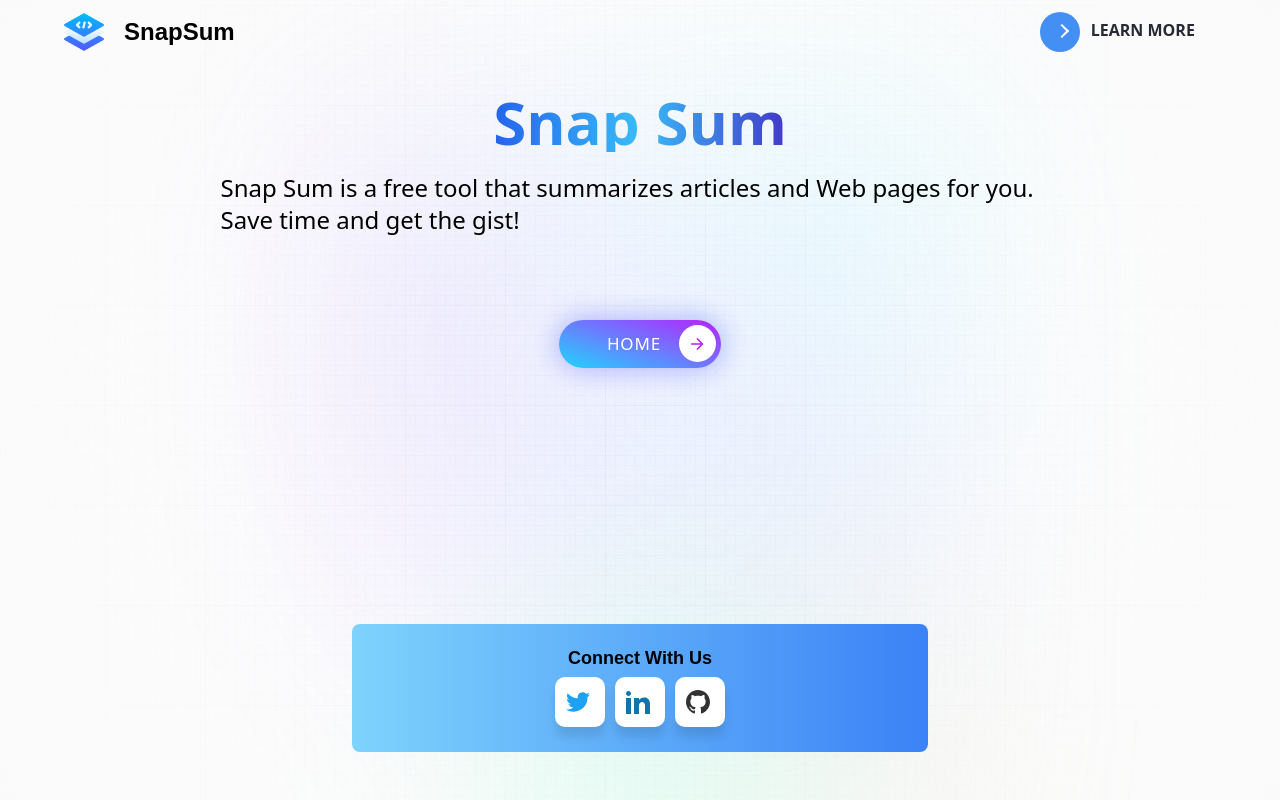
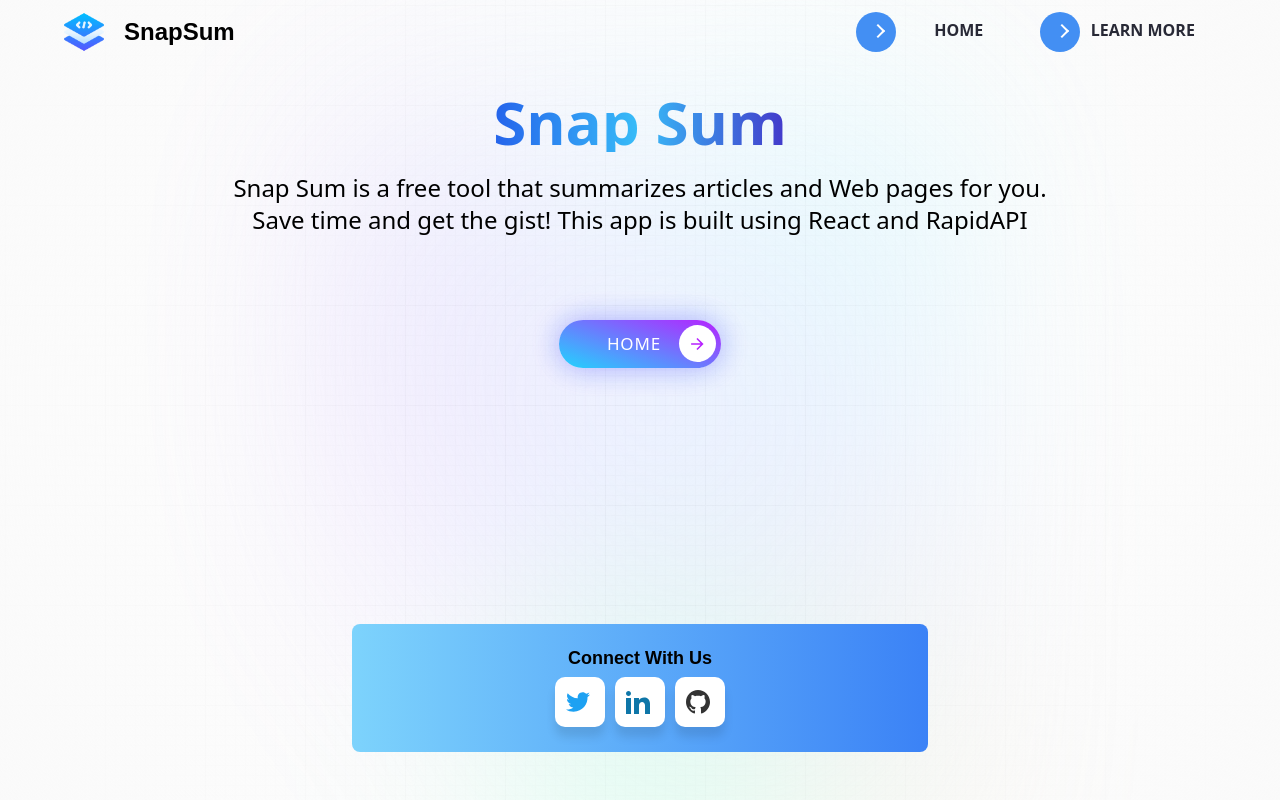
Before and after one commit to Chirag2203/SnapSum_AiSummarizer, a React (Vite) app: page /knowmore in a window 1280 px wide. Built offline with nearby package versions, Linux system fonts and the light colour scheme; no server answers; a web font is replaced by a local one.

Commit message:
Animation added

```diff
--- a/package.json
+++ b/package.json
@@ -11,6 +11,7 @@
   "dependencies": {
     "@reduxjs/toolkit": "^1.9.3",
     "axios": "^1.4.0",
+    "framer-motion": "^10.13.0",
     "react": "^18.2.0",
     "react-dom": "^18.2.0",
     "react-redux": "^8.0.5",
--- a/src/components/Demo.jsx
+++ b/src/components/Demo.jsx
@@ -4,6 +4,8 @@ import { copy, linkIcon, loader, tick } from "../assets";
 import { useLazyGetSummaryQuery } from "../services/article";
 import whatsappIcon from "../assets/whatsapp.png";
 import axios from 'axios';
+import {motion} from "framer-motion";
+import { fadeInAnimation, slideLeftAnimation, slideRightAnimation } from "./animation";
 
 const Demo = () => {
   const [article, setArticle] = useState({
@@ -186,7 +188,7 @@ const handleTranslation = async () => {
 
 
   return (
-    <>
+    <motion.div {...fadeInAnimation} >
     <section className='mt-16 w-full h-screen max-w-xl '>
       {/* Search */}
       <div className='flex flex-col w-full gap-2'>
@@ -250,7 +252,7 @@ const handleTranslation = async () => {
       </div>
 
       {/* Display Result */}
-      <div className='my-10 max-w-full flex justify-center items-center'>
+      <motion.div className='my-10 max-w-full flex justify-center items-center'{...slideLeftAnimation}>
         {isFetching ? (
           <img src={loader} alt='loader' className='w-20 h-20 object-contain' />
         ) : error ? (
@@ -352,9 +354,9 @@ const handleTranslation = async () => {
             </div>
           )
         )}
-      </div>
+      </motion.div>
     </section>
-    </>
+    </motion.div>
   );
 };
 
--- a/src/components/Footer.jsx
+++ b/src/components/Footer.jsx
@@ -1,8 +1,10 @@
 import React from "react";
+import {motion} from "framer-motion";
+import { fadeInAnimation} from "./animation";
 const Footer = () => {
   return (
 
-    <footer className="w-1/2 mt-32 bg-gradient-to-r from-sky-300 to-blue-500 bg-opacity-50 h-32 flex flex-col justify-center items-center rounded-lg ">
+    <motion.footer className="w-1/2 mt-32 bg-gradient-to-r from-sky-300 to-blue-500 bg-opacity-50 h-32 flex flex-col justify-center items-center rounded-lg " {...fadeInAnimation}>
         <div className="font-semibold text-lg font-satoshi">Connect With Us</div>
       <div class="social-links">
         <div id="twitter" class="social-btn flex-center">
@@ -41,7 +43,7 @@ const Footer = () => {
           <span >Chirag2203</span>
         </div>
       </div>
-    </footer>
+    </motion.footer>
   );
 };
 export default Footer;
--- a/src/components/Hero.jsx
+++ b/src/components/Hero.jsx
@@ -1,11 +1,14 @@
 import React from "react";
 import {Link} from 'react-router-dom';
 import Nav from "./Nav";
+import {motion} from "framer-motion";
+import { slideRightAnimation } from "./animation";
 
 
 const Hero = () => {
   return (
-    <>
+    <motion.div {...slideRightAnimation} className="flex flex-col items-center">
+
     <header className='w-full flex justify-center items-center flex-col '>
 
       <h1 className='head_text'>
@@ -19,12 +22,15 @@ const Hero = () => {
 
       </h2>
     </header>
-    <Link to = "/Demo"><button class="cssbuttons-io-button mt-16 mb-64"> Get started
-      <div class="icon">
+    <Link to = "/Demo">
+      <button class="cssbuttons-io-button mt-16 mb-64"> Get started
+      <div className="icon">
         <svg height="24" width="24" viewBox="0 0 24 24" xmlns="http://www.w3.org/2000/svg"><path d="M0 0h24v24H0z" fill="none"></path><path d="M16.172 11l-5.364-5.364 1.414-1.414L20 12l-7.778 7.778-1.414-1.414L16.172 13H4v-2z" fill="currentColor"></path></svg>
       </div>
-    </button></Link>
-    </>
+    </button>
+    </Link>
+
+    </motion.div>
   );
 };
 
--- a/src/components/KnowMore.jsx
+++ b/src/components/KnowMore.jsx
@@ -1,15 +1,20 @@
 // KnowMore.jsx
 import React from 'react';
 import { Link } from 'react-router-dom';
+import { motion } from "framer-motion";
+import { slideLeftAnimation } from './animation';
 
 const KnowMore = () => {
   return (
-    <>
+    <motion.div {...slideLeftAnimation}>
     < div className='flex flex-col items-center justify-center gap-5'>
     <span className='orange_gradient text-6xl font-black'>Snap Sum</span>
 
     {/* <span className='blue_gradient text-4xl font-black'>What is Snap Sum?</span> */}
-    <p className='text-2xl w-3/4 flex '>Snap Sum is a free tool that summarizes articles and Web pages for you. Save time and get the gist!</p>
+    <p className='text-2xl w-3/4 flex text-center '>Snap Sum is a free tool that summarizes articles and Web pages for you. Save time and get the gist! This app is built using React and RapidAPI </p>
+
+
+
 
     <Link to = "/"><button class="cssbuttons-io-button mt-16 mb-32 px-12 flex">
         <p className='mr-3'>Home</p>
@@ -22,7 +27,7 @@ const KnowMore = () => {
 
     </div>
 
-    </>
+    </motion.div>
   );
 };
 
--- a/src/components/Nav.jsx
+++ b/src/components/Nav.jsx
@@ -41,6 +41,15 @@ const Nav = () => {
         <img src='./SnapSum-logog.png' className='w-10 object-contain' />
         <span className="mx-5 font-bold text-2xl font-satoshi">SnapSum</span>
       </Link>
+      <div className='flex gap-2'>
+        <Link to="/" className="learn-more lm-btn">
+        <div className='flex items-center  '>
+          <span className="circle" aria-hidden="true">
+            <span className="icon arrow"></span>
+          </span>
+          <span className="button-text">Home</span>
+        </div>
+      </Link>
       {/* <div className='flex w-12' ref={translatorRef} > </div> */}
       <Link to="/knowmore" className="learn-more lm-btn">
         <div className='flex items-center '>
@@ -50,6 +59,7 @@ const Nav = () => {
           <span className="button-text">Learn More</span>
         </div>
       </Link>
+      </div>
     </div>
   );
 };
--- /dev/null
+++ b/src/components/animation.js
@@ -0,0 +1,34 @@
+export const pageAnimation = {
+    initial: { opacity: 0 },
+    animate: { opacity: 1 },
+    exit: { opacity: 0 },
+    transition: { duration: 0.5 },
+  };
+
+  export const slideRightAnimation = {
+    initial: { x: "0%", opacity: 0.8, scale: 0.6 },
+    animate: { x: 0, opacity: 1, scale: 1 },
+    exit: { x: "100%" , opacity: 0},
+    transition: { duration: 0.5, ease: "easeIn" },
+  };
+
+  export const slideLeftAnimation = {
+    initial: { x: "100%", opacity: 0.8 },
+    animate: { x: 0 , opacity: 1, scale: 1},
+    exit: { x: "-100%" },
+    transition: { duration: 0.5, ease: "easeInOut" },
+  };
+
+  export const fadeInAnimation = {
+    initial: { opacity: 0 },
+    animate: { opacity: 1 },
+    exit: { opacity: 0 },
+    transition: { duration: 0.5 },
+  };
+
+  export const fadeOutAnimation = {
+    initial: { opacity: 1 },
+    animate: { opacity: 0 },
+    exit: { opacity: 1 },
+    transition: { duration: 0.5 },
+  };
```
Also changed, not shown: src/App.jsx (+10 -8 lines), 1 other file (tests, documents, lock files or other folders).
